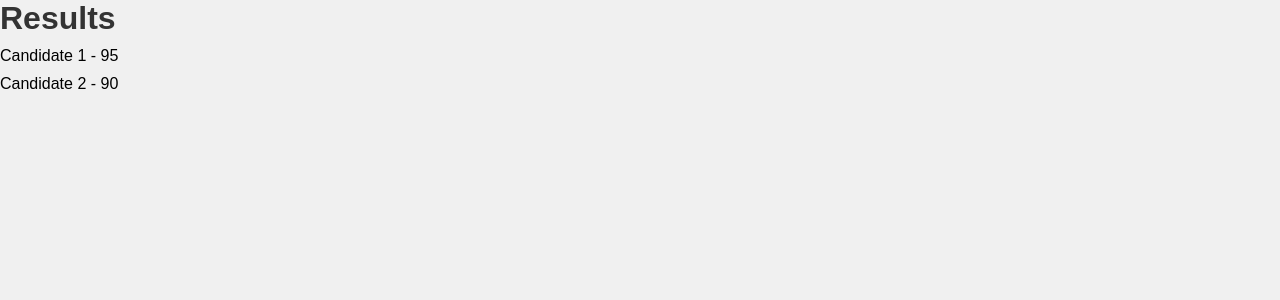
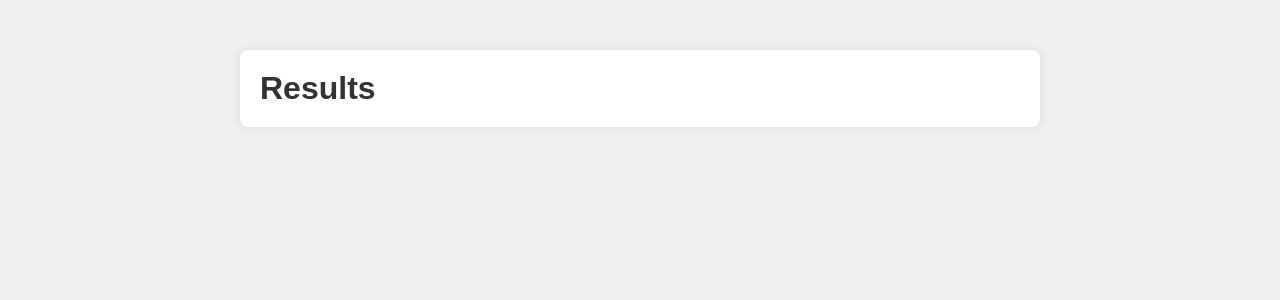
Before and after one commit to Javadamkd/art-fest-management, a Next.js app: page /results in a window 1280 px wide. Shown: the top 300 px of the page. Built offline with nearby package versions, Linux system fonts and the light colour scheme.

Commit message:
Update results.js

```diff
--- a/pages/results.js
+++ b/pages/results.js
@@ -1,27 +1,9 @@
-import { useState, useEffect } from 'react';
-
-function ResultsPage() {
-  const [results, setResults] = useState([]);
-
-  useEffect(() => {
-    // Fetch data from API or local file
-    fetch('/api/results')
-      .then(response => response.json())
-      .then(data => setResults(data));
-  }, []);
-
+// pages/results.js
+export default function ResultsPage() {
   return (
-    <div>
+    <div className="container">
       <h1>Results</h1>
-      <ul>
-        {results.map(result => (
-          <li key={result.id}>
-            {result.candidateName} - {result.score}
-          </li>
-        ))}
-      </ul>
+      {/* Your content goes here */}
     </div>
   );
 }
-
-export default ResultsPage;
```
